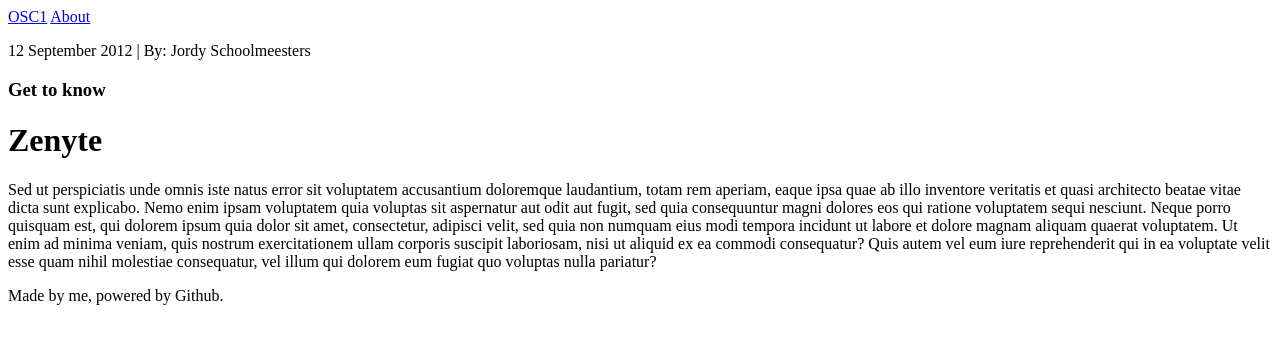
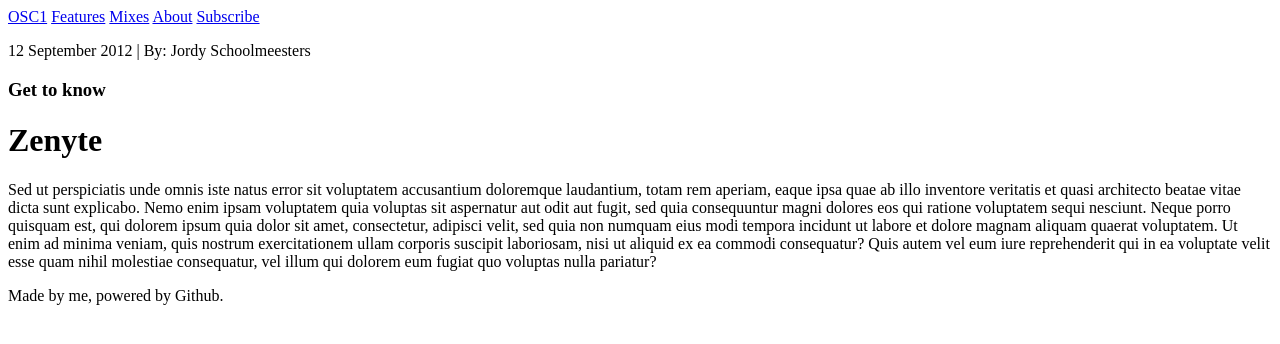
Before and after one commit to osc1blog/osc1blog.github.io, a Jekyll site: the page built from _posts/2012-09-12-zenyte.md, in a window 1280 px wide. Shown: the top 344 px of the page. Built offline with Jekyll 4.4.1, drawn with Linux system fonts in a browser that asks for light colours; some web fonts are replaced.

Commit message:
Update nav.html

```diff
--- a/_includes/nav.html
+++ b/_includes/nav.html
@@ -1,4 +1,7 @@
 <nav>
   <a href="/">OSC1</a>
-  <a href="/about/">About</a>
+  <a href="/Features/">Features</a>
+  <a href="/Mixes/">Mixes</a>
+  <a href="/About/">About</a>
+  <a href="/Subscribe/">Subscribe</a>
 </nav>
```
